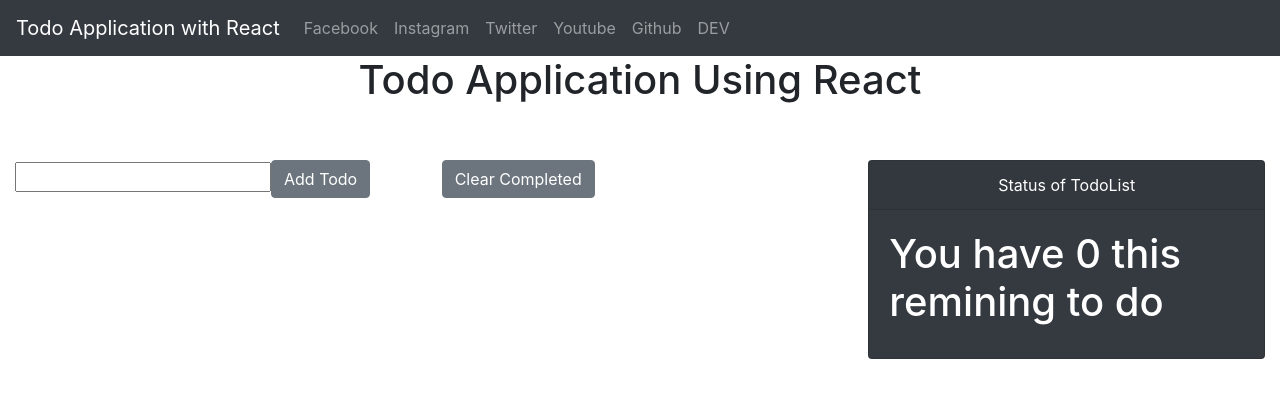
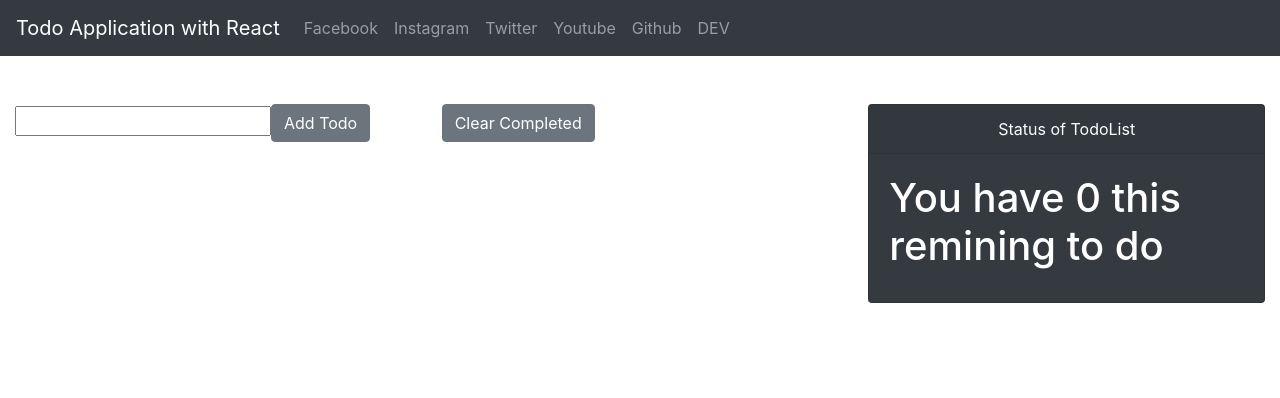
Before and after one commit to abjs/TodoApp-React, a React (Create React App) app: page / in a window 1280 px wide. Shown: the top 398 px of the page. Built offline with nearby package versions, Linux system fonts and the light colour scheme.

Commit message:
H1 removed

```diff
--- a/src/Main.js
+++ b/src/Main.js
@@ -3,7 +3,7 @@ import React from 'react'
 export default function Main() {
     return (
         <div>
-            <h1 className="d-flex justify-content-center"> Todo Application Using React  </h1>
+        {/*<h1 className="d-flex justify-content-center"> Todo Application Using React  </h1>*/}
             <br/>
         </div>
     )
```
